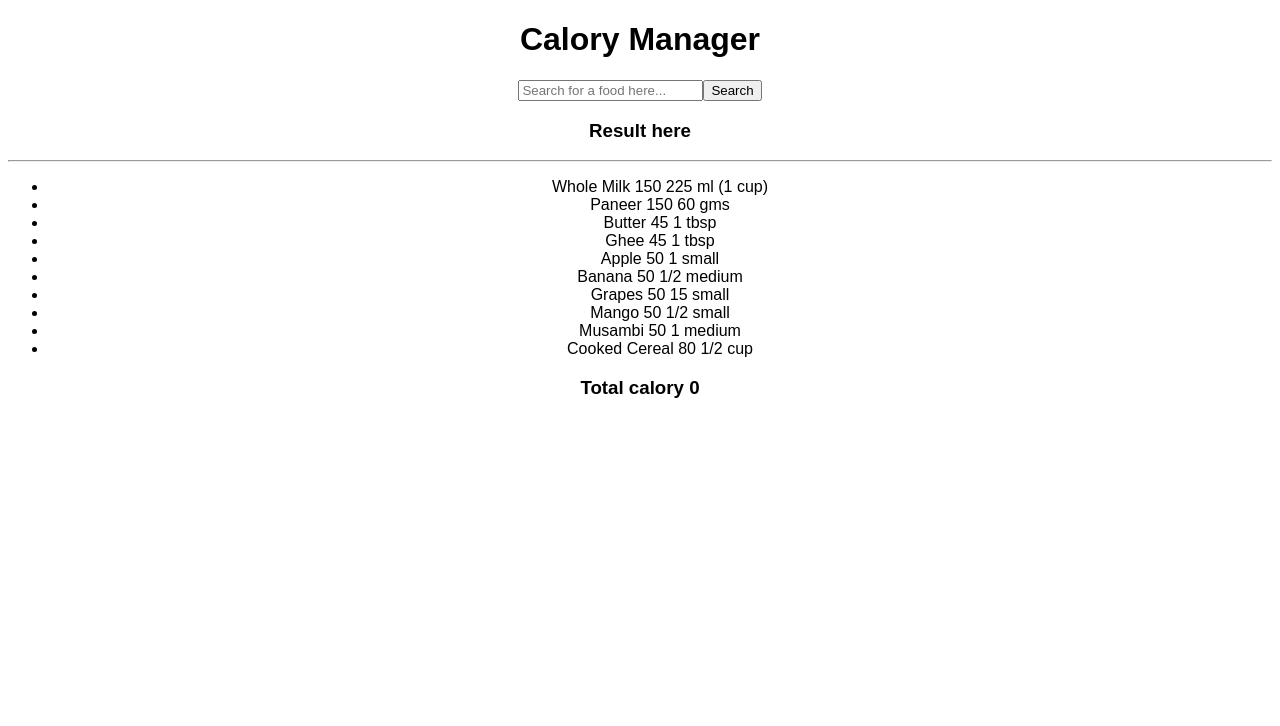
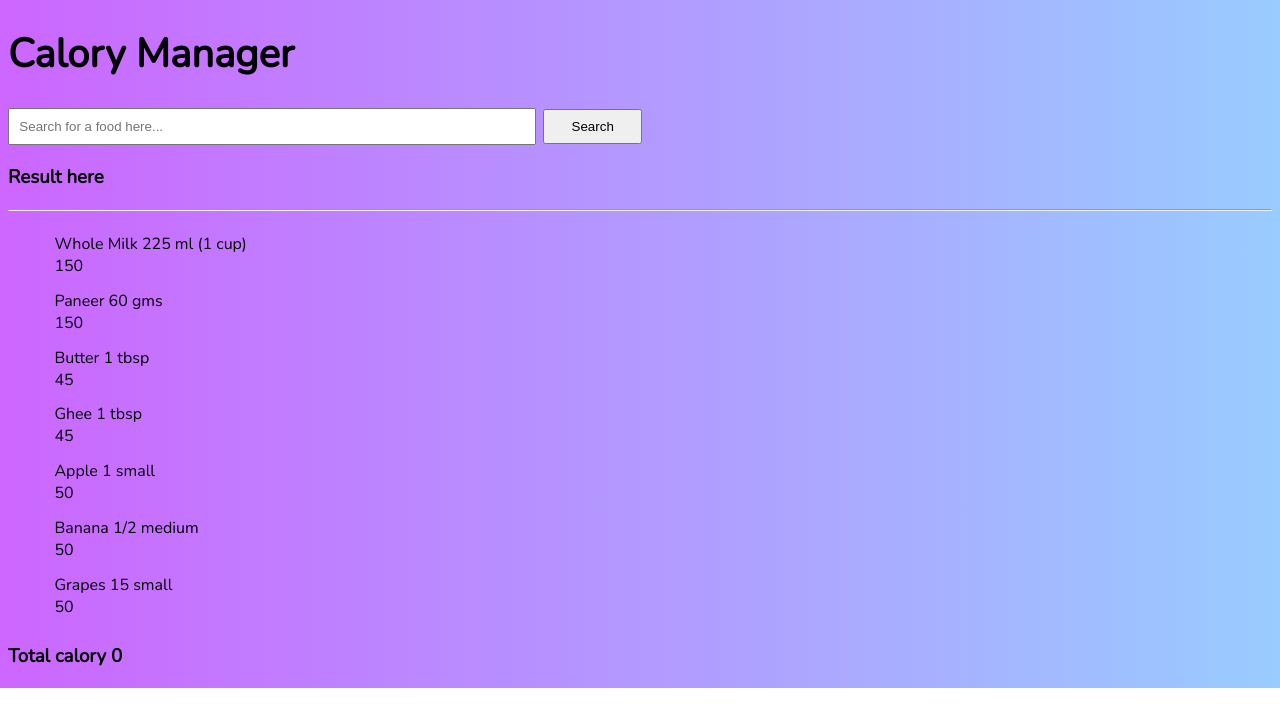
Before and after one commit to SHIKHASINGH1506/CaloryManager, a React app: page / in a window 1280 px wide. Built offline with nearby package versions, Linux system fonts and the light colour scheme.

Commit message:
added styles

```diff
--- a/public/index.html
+++ b/public/index.html
@@ -1,16 +1,25 @@
 <!DOCTYPE html>
 <html lang="en">
-
   <head>
-	<meta charset="utf-8">
-	<meta name="viewport" content="width=device-width, initial-scale=1, shrink-to-fit=no">
-	<meta name="theme-color" content="#000000">
+    <meta charset="utf-8" />
+    <meta
+      name="viewport"
+      content="width=device-width, initial-scale=1, shrink-to-fit=no"
+    />
+    <meta name="theme-color" content="#000000" />
     <!--
       manifest.json provides metadata used when your web app is added to the
       homescreen on Android. See https://developers.google.com/web/fundamentals/engage-and-retain/web-app-manifest/
     -->
-	<link rel="manifest" href="%PUBLIC_URL%/manifest.json">
-	<link rel="shortcut icon" href="%PUBLIC_URL%/favicon.ico">
+    <link rel="manifest" href="%PUBLIC_URL%/manifest.json" />
+    <link rel="shortcut icon" href="%PUBLIC_URL%/favicon.ico" />
+
+    <link rel="preconnect" href="https://fonts.googleapis.com" />
+    <link rel="preconnect" href="https://fonts.gstatic.com" crossorigin />
+    <link
+      href="https://fonts.googleapis.com/css2?family=Nunito:wght@200;400&display=swap"
+      rel="stylesheet"
+    />
     <!--
       Notice the use of %PUBLIC_URL% in the tags above.
       It will be replaced with the URL of the `public` folder during the build.
@@ -39,5 +48,4 @@
       To create a production bundle, use `npm run build` or `yarn build`.
     -->
   </body>
-
 </html>
--- a/src/index.js
+++ b/src/index.js
@@ -6,18 +6,19 @@ import ReactDOM from "react-dom";
 
 function FoodPill({ name, calories, measure, OnFoodPillClick }) {
   return (
-    <li className="FoodPill" onClick={() => OnFoodPillClick(calories)}>
+    <li className="foodPill" onClick={() => OnFoodPillClick(calories)}>
       <span>{name} </span>
+      <span>{measure} </span>
+      <br />
       <span>{calories} </span>
-      <span>{measure} </span>
     </li>
   );
 }
 
 function FoodTable({ calorieData, onFoodPillClick }) {
   return (
-    <ul className="FoodList">
-      {calorieData.slice(0, 10).map(({ name, calories, measure }) => (
+    <ul className="foodList">
+      {calorieData.slice(0, 7).map(({ name, calories, measure }) => (
         <FoodPill
           key={name}
           name={name}
@@ -51,7 +52,7 @@ export default function App() {
 
   return (
     <div className="App">
-      <h1>Calory Manager</h1>
+      <h1 className="header">Calory Manager</h1>
       <input
         type="text"
         placeholder="Search for a food here..."
--- a/src/styles.css
+++ b/src/styles.css
@@ -1,4 +1,32 @@
 .App {
-  font-family: sans-serif;
-  text-align: center;
+  font-family: "Nunito", sans-serif;
+  /* text-align: center; */
 }
+body {
+  background-image: linear-gradient(to right, #cc66ff, #99ccff);
+  background-size: cover;
+  background-repeat: no-repeat;
+}
+h1 {
+  font-size: 40px;
+}
+input {
+  padding: 0.7em;
+  width: 40%;
+  /* border-radius: 25px; */
+  outline: none;
+}
+button {
+  padding: 0.6em 2em;
+  margin-left: 0.5em;
+  /* border-radius: 20px; */
+  outline: none;
+}
+.foodList {
+  /* padding-left: 10em; */
+  list-style: none;
+  text-align: left;
+}
+.foodPill {
+  padding: 0.4em;
+}
```
Lines whose indentation alone changed are shown as unchanged.
